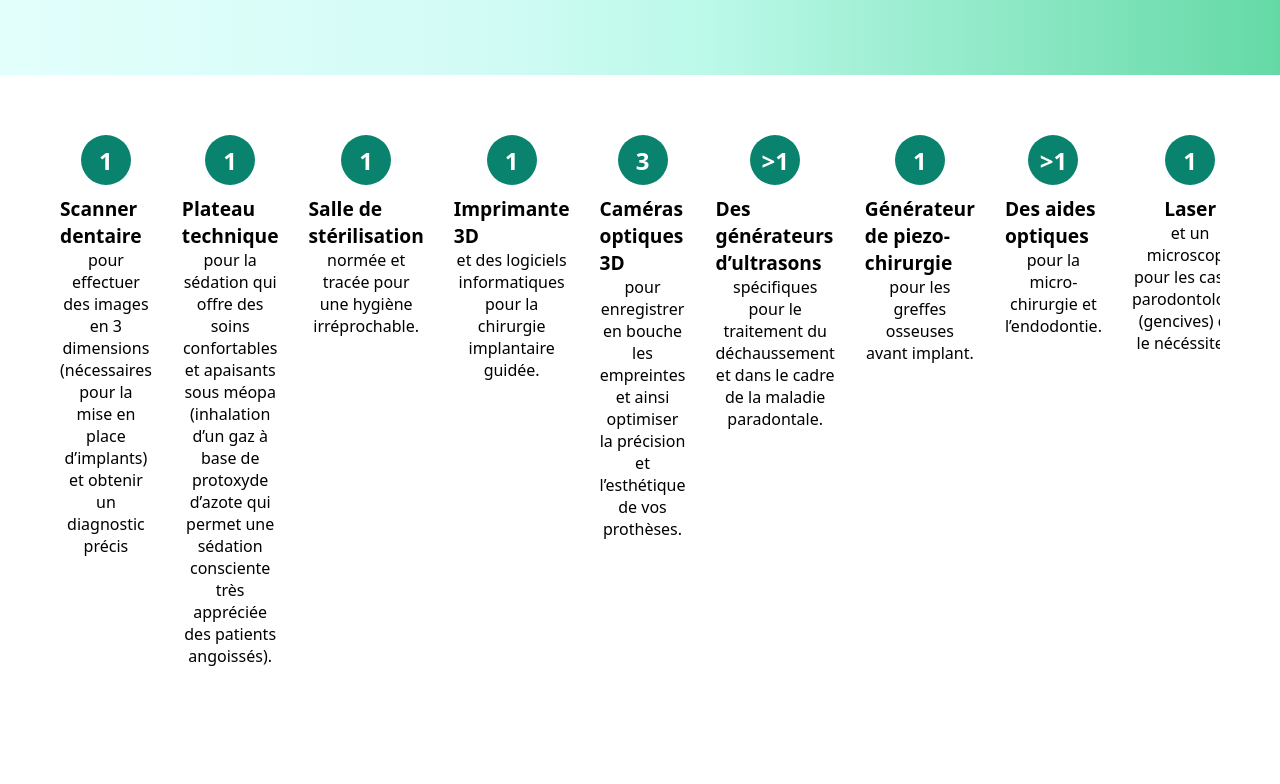
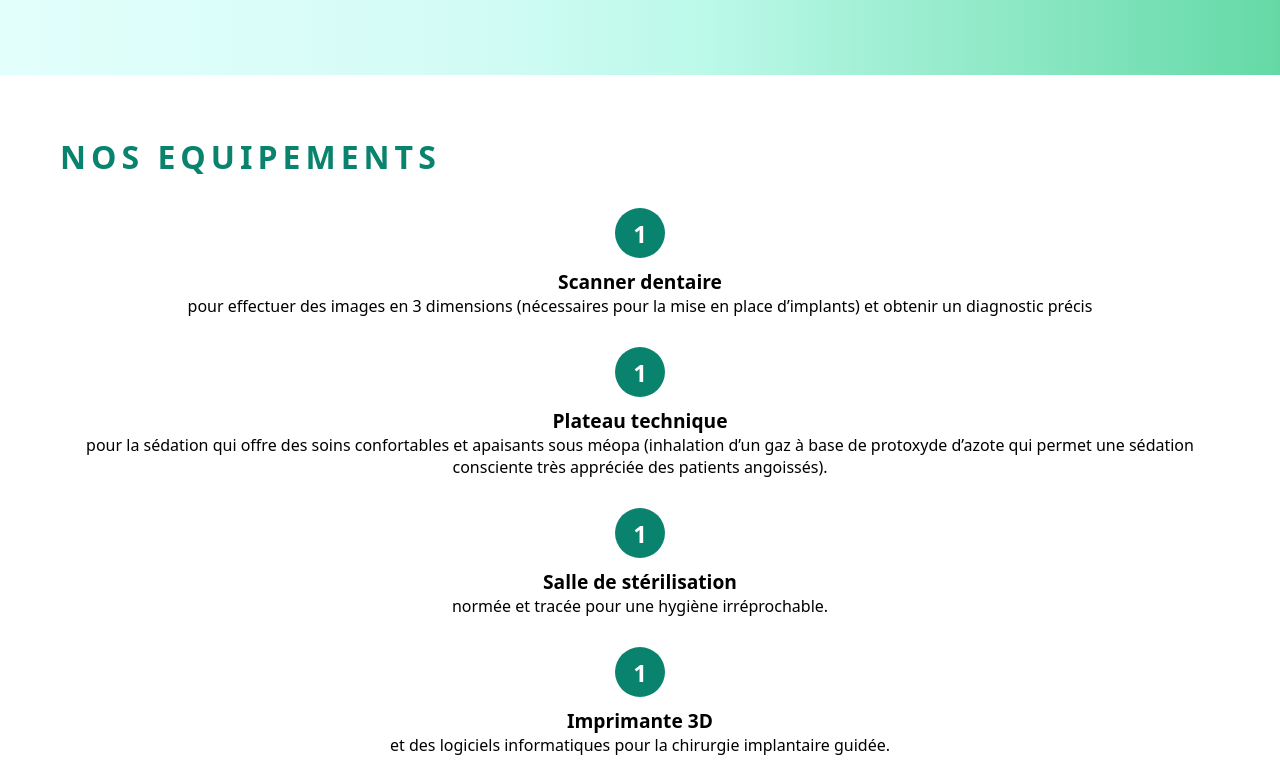
Before and after one commit to camrrx/sagesse-sourire, a React (Vite) app: page / in a window 1280 px wide. Shown: the part 2060-2844 px from the top of the page. Before the commit the page ends 2747 px from the top, so only its background shows below. Built offline with nearby package versions, Linux system fonts and the light colour scheme.

Commit message:
equipements

```diff
--- a/src/Components/Equipements/Equipements.scss
+++ b/src/Components/Equipements/Equipements.scss
@@ -1,10 +1,14 @@
 .equipements-container {
 	display: flex;
+	flex-direction: column;
 	justify-content: space-between;
-	overflow-x: scroll;
 	gap: 30px;
 	margin: 20px 60px 20px 60px;
-
+	.equipements-title {
+		color: #09836e;
+		font-size: 2.5vw;
+		letter-spacing: 5px;
+	}
 	.equipement-item {
 		display: flex;
 		flex-direction: column;
--- a/src/Components/Equipements/Equipements.tsx
+++ b/src/Components/Equipements/Equipements.tsx
@@ -4,6 +4,8 @@ import { EquipementsData } from "../../assets/EquipementsData";
 const Equipements = () => {
 	return (
 		<div className="equipements-container">
+			<h2 className="equipements-title">NOS EQUIPEMENTS</h2>
+
 			{EquipementsData.map((equipement, index) => (
 				<div key={index} className="equipement-item">
 					<div className="circle">{equipement.number}</div>
--- a/src/Components/Presentation/Presentation.scss
+++ b/src/Components/Presentation/Presentation.scss
@@ -4,6 +4,7 @@
 	display: flex;
 	flex-direction: column;
 	gap: 20px;
+
 	.titre {
 		width: 50vw;
 		.presentation-texte {
```
